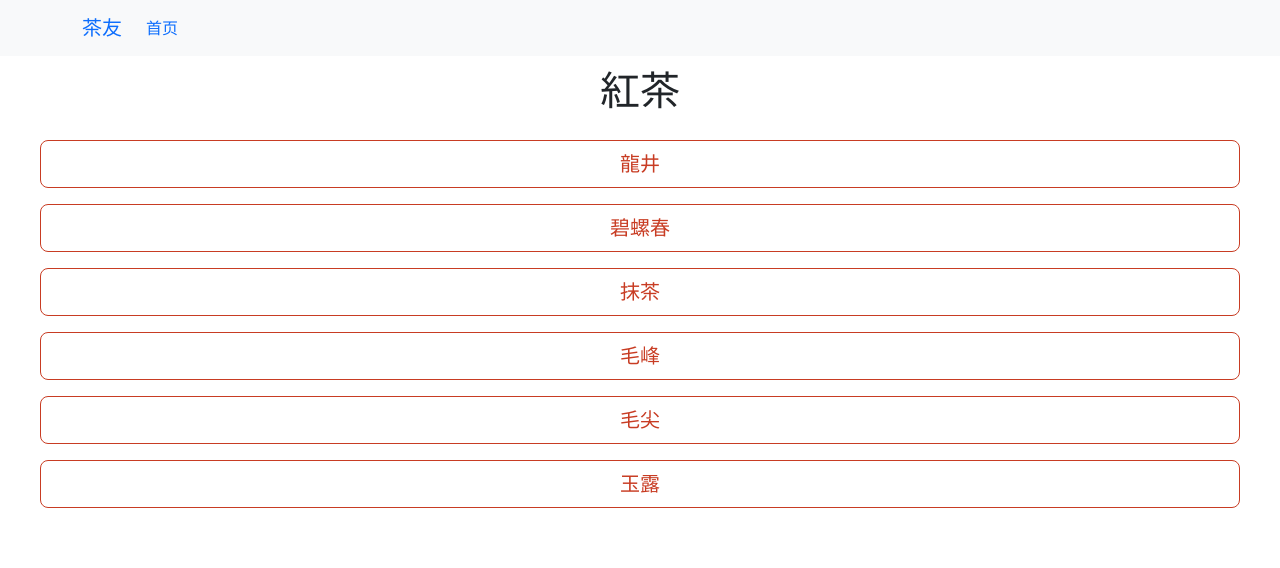
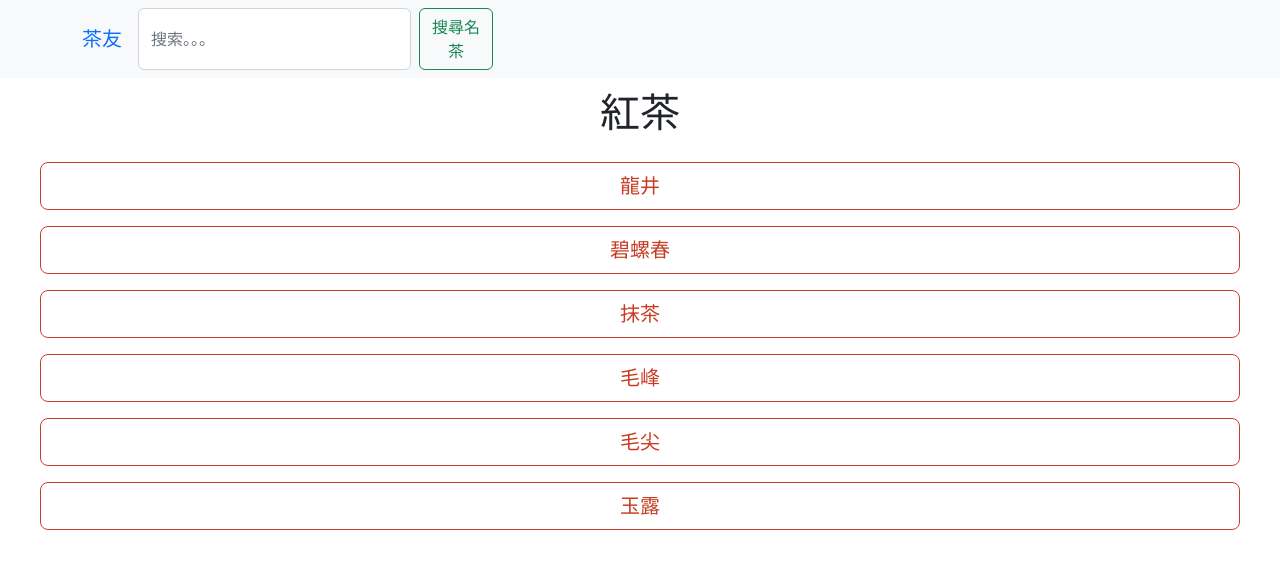
Before and after one commit to twbluenaxela/chayou, a React (Vite) app: page /black in a window 1280 px wide. Shown: the top 568 px of the page. Built offline with nearby package versions, Linux system fonts and the light colour scheme.

Commit message:
add custom search functionality with navbar

```diff
--- a/src/App.jsx
+++ b/src/App.jsx
@@ -1,5 +1,5 @@
 import { useState } from 'react'
-import { Routes, Route } from 'react-router-dom'
+import { Routes, Route, useNavigate } from 'react-router-dom'
 import NavigationBar from './components/Navbar'
 import Homepage from './views/Homepage'
 import TeaSubTypePage from './views/TeaSubTypePage'
@@ -32,6 +32,7 @@ const App = () => {
   const [selectedTeaCategory, setSelectedTeaCategory] = useState('')
   const [teaList, setTeaList] = useState([...listOfTeas])
   const [selectedTea, setSelectedTea] = useState(null)
+  const navigate = useNavigate()
 
   // const setTeaHandler = (teaType) => {
   //   console.log('Tea type: (App) ', teaType)
@@ -46,16 +47,23 @@ const App = () => {
     return teaObject
   }
 
+  const navigateToSearchPage = (keyword) => {
+    // e.preventDefault()
+    // const teaToSearchFor = e.target.value
+    setSelectedTea(keyword)
+    navigate(`/search/${keyword}`)
+}
+
   return (
     <div className="App">
-      <NavigationBar />
+      <NavigationBar navigateToSearchPage={navigateToSearchPage} />
       <Routes>
         <Route path='/' element={<Homepage setSelectedTeaCategory={setSelectedTeaCategory} teaList={teaList} />} />
         <Route path={`/search`} element={selectedTea && <TeaSearchResults teaToSearchFor={ selectedTea } />}>
-          {selectedTea && <Route path={`/search/${selectedTea}`} element={<TeaSearchResults teaToSearchFor={ selectedTea } />} />}
+          {selectedTea && <Route path={`/search/${selectedTea}`} element={<TeaSearchResults teaToSearchFor={ selectedTea } navigateToSearchPage={navigateToSearchPage}  />} />}
         </Route>
         {teaList.map((tea) =>
-          <Route key={tea.name} path={`/${tea.name}`} element={ <TeaSubTypePage key={tea.name} tea={tea} setSelectedTea={setSelectedTea} /> } />
+          <Route key={tea.name} path={`/${tea.name}`} element={ <TeaSubTypePage key={tea.name} tea={tea} setSelectedTea={setSelectedTea} navigateToSearchPage={navigateToSearchPage} /> } />
         )}
       </Routes>
     </div>
--- a/src/components/Navbar.jsx
+++ b/src/components/Navbar.jsx
@@ -1,7 +1,16 @@
-import { Nav, Navbar, NavDropdown, Container } from "react-bootstrap";
+import { Nav, Navbar, NavDropdown, Container, Form, Button } from "react-bootstrap";
 import { Link } from "react-router-dom";
+import { useState } from "react";
 
-const NavigationBar = () => {
+const NavigationBar = ({ navigateToSearchPage }) => {
+  // console.log('Type of nav')
+  const [searchTerm, setSearchTerm] = useState('')
+
+  const handleSetSearch = (e) => {
+    e.preventDefault()
+    navigateToSearchPage(searchTerm)
+  }
+
   return (
     <Navbar bg="light" variant="light">
       <Container>
@@ -13,11 +22,18 @@ const NavigationBar = () => {
             {
               //remove this useles link later, id rather them click on the logo instead.
             }
-            <Nav.Link href="#" >
-              <Link to="/" style={{ textDecoration: 'none' }} >
-                首页
-              </Link>
-            </Nav.Link>
+
+            <Form className="d-flex" onSubmit={handleSetSearch}  >
+            <Form.Control
+              type="search"
+              placeholder="搜索。。。"
+              className="me-2"
+              aria-label="Search"
+              value={searchTerm}
+              onChange={({ target }) => setSearchTerm(target.value)}
+            />
+            <Button variant="outline-success" type="submit" >搜尋名茶</Button>
+          </Form>
           </Nav>
         </Navbar.Collapse>
       </Container>
--- a/src/views/TeaSubTypePage.jsx
+++ b/src/views/TeaSubTypePage.jsx
@@ -29,7 +29,7 @@ const dummyGreenTeaData = [
         englishName: "gyokuro"
     }]
 
-const TeaSubTypePage = ({ tea, setSelectedTea }) => {
+const TeaSubTypePage = ({ tea, setSelectedTea, navigateToSearchPage }) => {
     //for dev purposes
     /**
      * TODO: pull different subcategories of tea from a database (mongodb)
@@ -43,15 +43,13 @@ const TeaSubTypePage = ({ tea, setSelectedTea }) => {
     const [teaSubTypeList, setTeaSubTypeList] = useState([...dummyGreenTeaData])
     //note to self: if you want to use the navigate function to go to another page, make sure to have it defined first
     // as is seen below.
-    const navigate = useNavigate()
 
-    const navigateToSearchpage = (e) => {
-        // e.preventDefault()
-        const teaToSearchFor = e.target.name
-        setSelectedTea(teaToSearchFor)
-        navigate(`/search/${teaToSearchFor}`)
+    const handleSetSearch = (e) => {
+        e.preventDefault()
+        const teaToSearchFor = e.target.value
+        navigateToSearchPage(teaToSearchFor)
+      }
 
-    }
 
     return (
         <div className="d-grid gap-3" style={{ marginLeft: "40px", marginRight: "40px" }} >
@@ -62,8 +60,9 @@ const TeaSubTypePage = ({ tea, setSelectedTea }) => {
             size="lg"
             name={teaCategory.englishName}
             id={teaCategory.englishName}
-            onClick={navigateToSearchpage}
+            onClick={handleSetSearch}
             key={teaCategory.englishName}
+            value={teaCategory.englishName}
             >
                 {teaCategory.chineseName}
             </Button>
```
